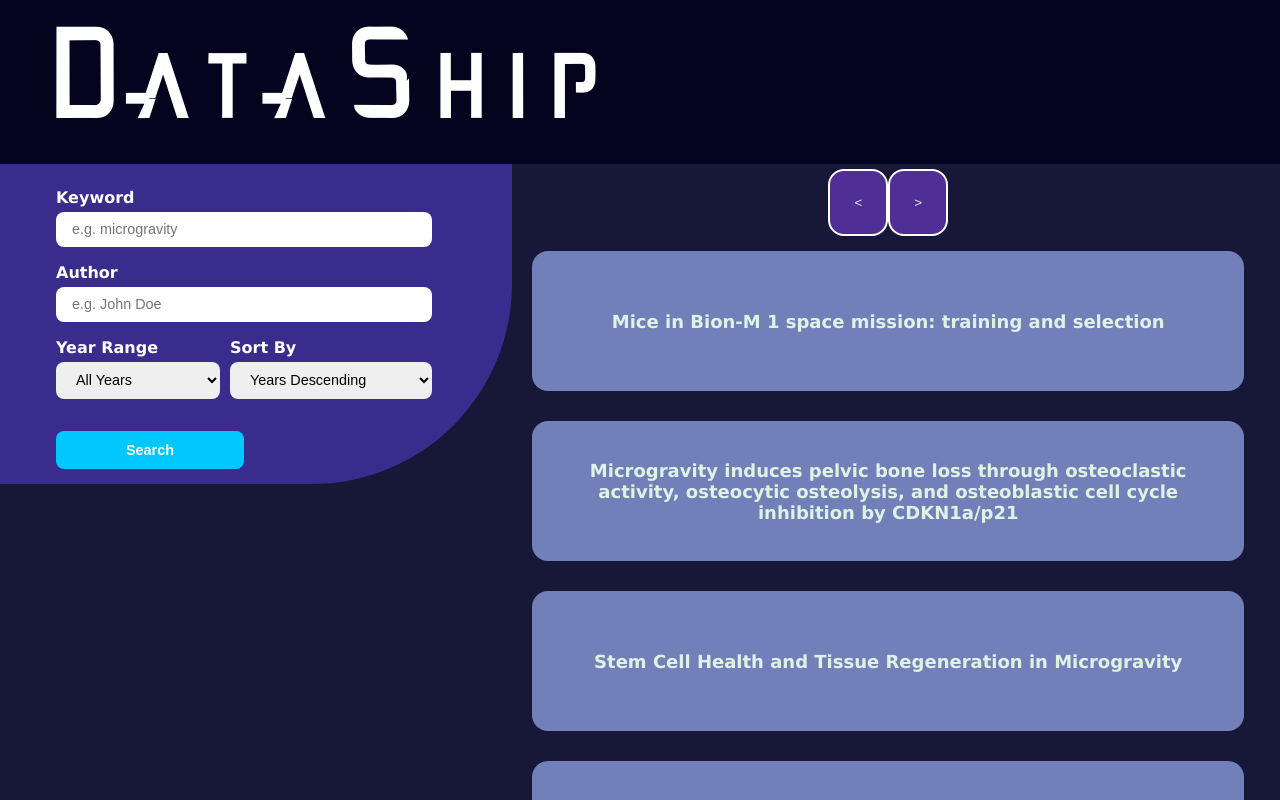
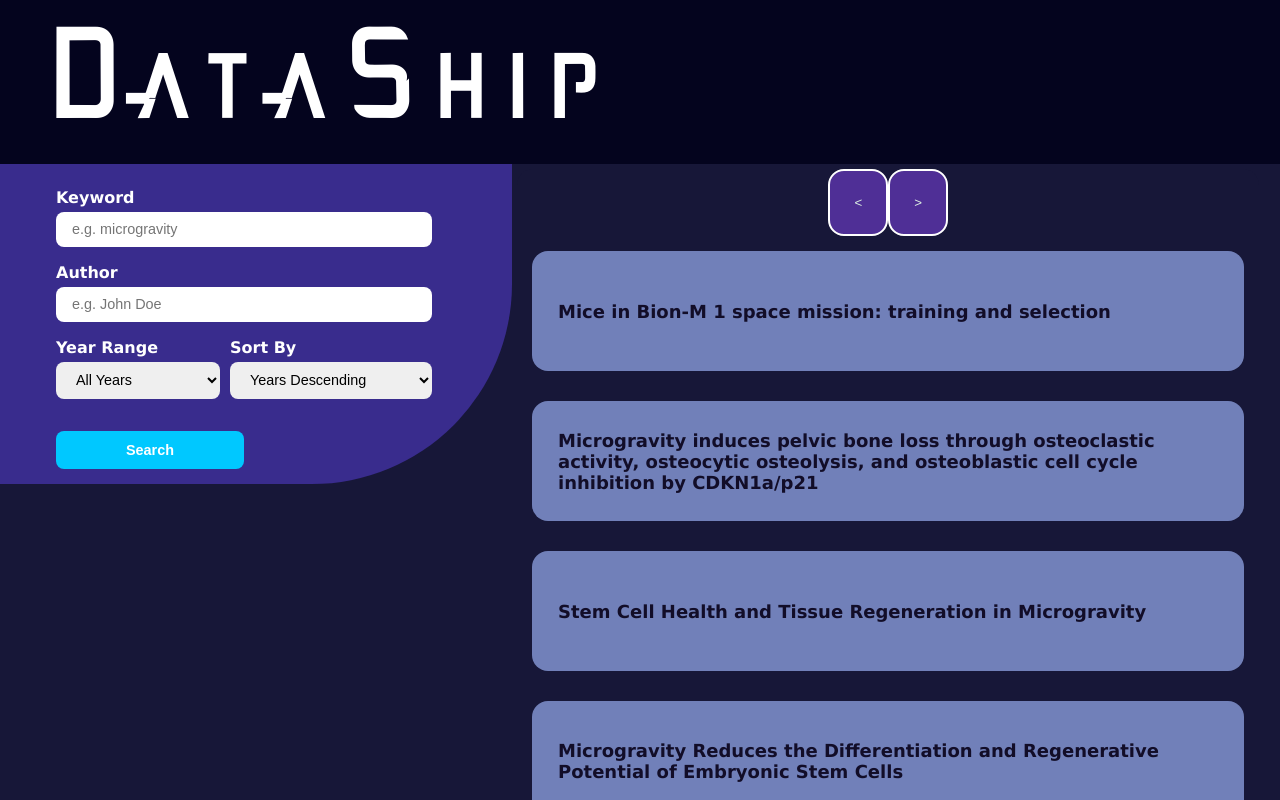
Before and after one commit to The-AAA-Team/SpaceApp2025-master, a React (Create React App) app: page / in a window 1280 px wide. Shown: the top 800 px of the page. Built offline with nearby package versions, Linux system fonts and the light colour scheme.

Commit message:
altered right side spacing

```diff
--- a/src/components/right-container.css
+++ b/src/components/right-container.css
@@ -10,21 +10,18 @@
   }
 
 .right-rows {
-    max-height: 130px;
-    min-height: 130px;
+    max-height: 120px;
+    min-height: 120px;
     margin: 15px;
-    padding-top: 5px;
-    padding-bottom: 5px;
-    padding-left: 10px;
-    padding-right: 10px;
+    padding-left: 20px;
+    padding-right: 20px;
     font-size: 30px;
-    color: #DFF3E4;
+    color: #120d28;
     background-color: #7180B9;
     border-radius: 1rem;
     display: flex;
     justify-content: center;
     flex-direction: column;
-    text-align: left;
     font-size: 18px;
     font-weight: bold;
 }
@@ -34,10 +31,11 @@
     color: inherit;
     border: none;
     font: inherit;
+    text-align: left;
 }
 
 button:hover{
-    color: #02eeff;
+    color: #DFF3E4;
     text-decoration:underline;
 }
 
```
